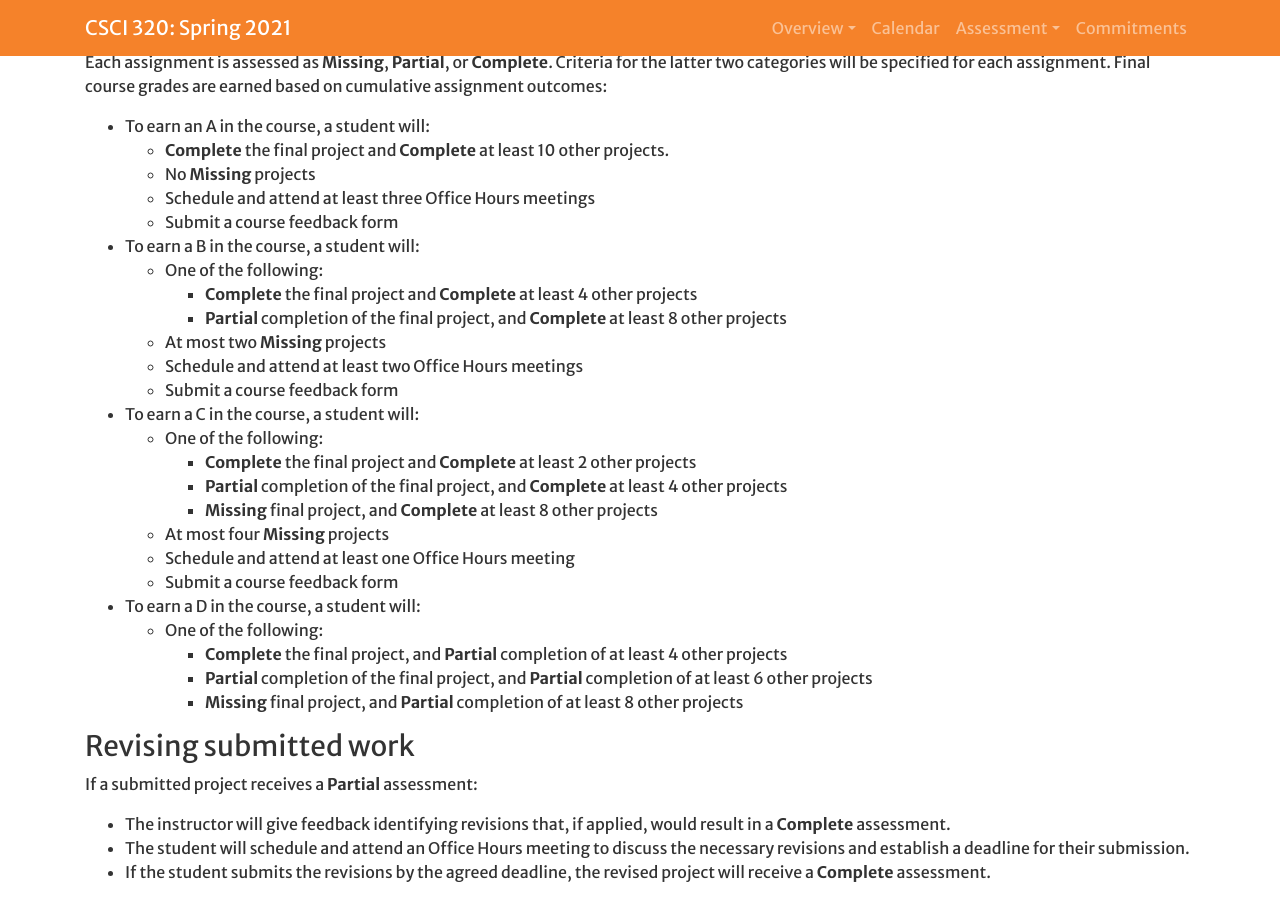
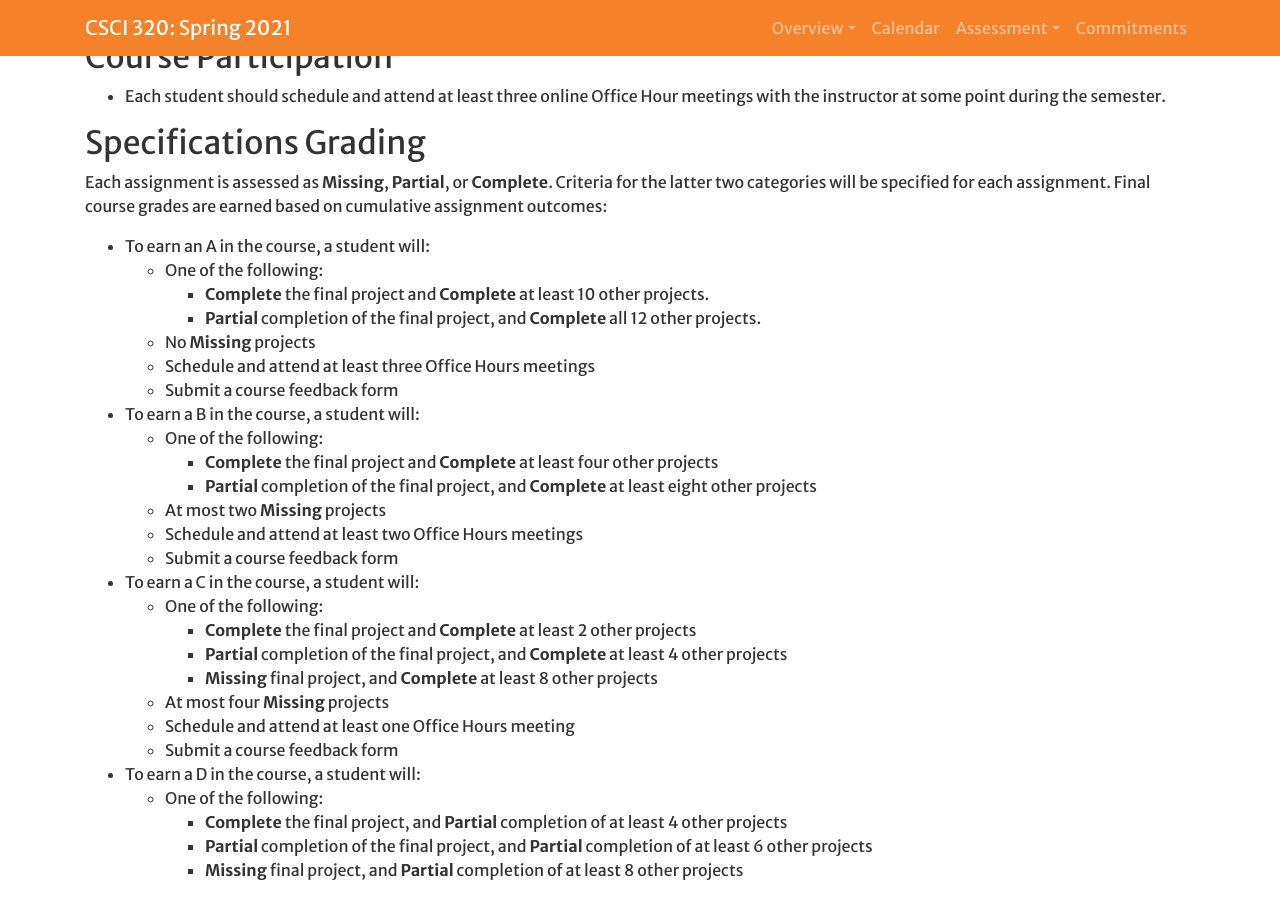
Before and after one commit to Hendrix-CS/csci320, a Jekyll site: the page built from index.md, in a window 1280 px wide and 900 px high, scrolled down 4620 px. Built offline with Jekyll 4.4.1, drawn with Linux system fonts in a browser that asks for light colours; a script that is not in the unit is left out; our own code applies the rules of GitHub Pages for plain Markdown files; some of the changed text lies outside the part shown.

Commit message:
Added Project 1.

```diff
--- a/index.md
+++ b/index.md
@@ -36,8 +36,8 @@
 <table cellspacing="2" cellpadding="3">
 <tbody>
 <tr><th>Date</th><th>Day</th><th>Topic/Activity</th><th>Reading</th><th>Assigned</th><th>Due</th></tr>
-<tr><td>1/20</td><td>Wed</td><td>Three Easy Pieces<br>Command Line<br>Files and Directories</td><td><a href="http://pages.cs.wisc.edu/~remzi/OSTEP/intro.pdf">2: Introduction to Operating Systems</a></td><td>Shell Commands, introduction</td><td></td></tr>
-<tr><td>1/22</td><td>Fri</td><td>Processes<br>Pipes<br>I/O Redirection</td><td><a href="http://pages.cs.wisc.edu/~remzi/OSTEP/cpu-intro.pdf">4: Processes</a></td><td>Shell Commands, complete</td><td>Shell Commands, introduction</td></tr>
+<tr><td>1/20</td><td>Wed</td><td>Three Easy Pieces<br>Command Line<br>Files and Directories</td><td><a href="http://pages.cs.wisc.edu/~remzi/OSTEP/intro.pdf">2: Introduction to Operating Systems</a></td><td>[Shell Commands, introduction]({{site.baseurl}}/projects/shell_commands.html)</td><td></td></tr>
+<tr><td>1/22</td><td>Fri</td><td>Processes<br>Pipes<br>I/O Redirection</td><td><a href="http://pages.cs.wisc.edu/~remzi/OSTEP/cpu-intro.pdf">4: Processes</a></td><td>[Shell Commands, complete]({{site.baseurl}}/projects/shell_commands.html)</td><td>Shell Commands, introduction</td></tr>
 <tr><td>1/25</td><td>Mon</td><td>Rust<br>File I/O</td><td><a href="https://doc.rust-lang.org/book/ch01-00-getting-started.html">Getting Started</a><br><a href="https://doc.rust-lang.org/book/ch02-00-guessing-game-tutorial.html">Programming a Guessing Game</a><br><a href="https://doc.rust-lang.org/book/ch03-00-common-programming-concepts.html">Common Programming Concepts</a><br><a href="https://doc.rust-lang.org/std/fs/index.html">std::fs</a></td><td>Rust Programming 1</td><td>Shell Commands, complete</td></tr>
 <tr><td>1/27</td><td>Wed</td><td>Ownership and Borrowing<br>Strings<br>Buffers</td><td><a href="https://doc.rust-lang.org/book/ch04-00-understanding-ownership.html">Understanding Ownership</a><br><a href="https://doc.rust-lang.org/std/io/trait.Read.html">Read trait</a><br><a href="https://gjf2a.blogspot.com/2017/02/strings-in-rust.html">String in Rust</a><br><a href="https://doc.rust-lang.org/std/io/struct.BufReader.html">BufReader</a><br><a href="https://doc.rust-lang.org/std/io/trait.BufRead.html">BufRead trait</a></td><td></td><td></td></tr>
 <tr><td>1/29</td><td>Fri</td><td>Rust Collection Types</td><td><a href="https://doc.rust-lang.org/book/ch08-00-common-collections.html">Common Collections</a></td><td></td><td></td></tr>
@@ -138,14 +138,16 @@
 grades are earned based on cumulative assignment outcomes:
 
 * To earn an A in the course, a student will:
-  * **Complete** the final project and **Complete** at least 10 other projects.
+  * One of the following:
+    * **Complete** the final project and **Complete** at least 10 other projects.
+	* **Partial** completion of the final project, and **Complete** all 12 other projects.
   * No **Missing** projects
   * Schedule and attend at least three Office Hours meetings
   * Submit a course feedback form
 * To earn a B in the course, a student will:
   * One of the following:
-    * **Complete** the final project and **Complete** at least 4 other projects
-    * **Partial** completion of the final project, and **Complete** at least 8 other projects
+    * **Complete** the final project and **Complete** at least four other projects
+    * **Partial** completion of the final project, and **Complete** at least eight other projects
   * At most two **Missing** projects
   * Schedule and attend at least two Office Hours meetings
   * Submit a course feedback form
```
Also changed, not shown: projects/shell_commands.md (added, +39 -0 lines).
